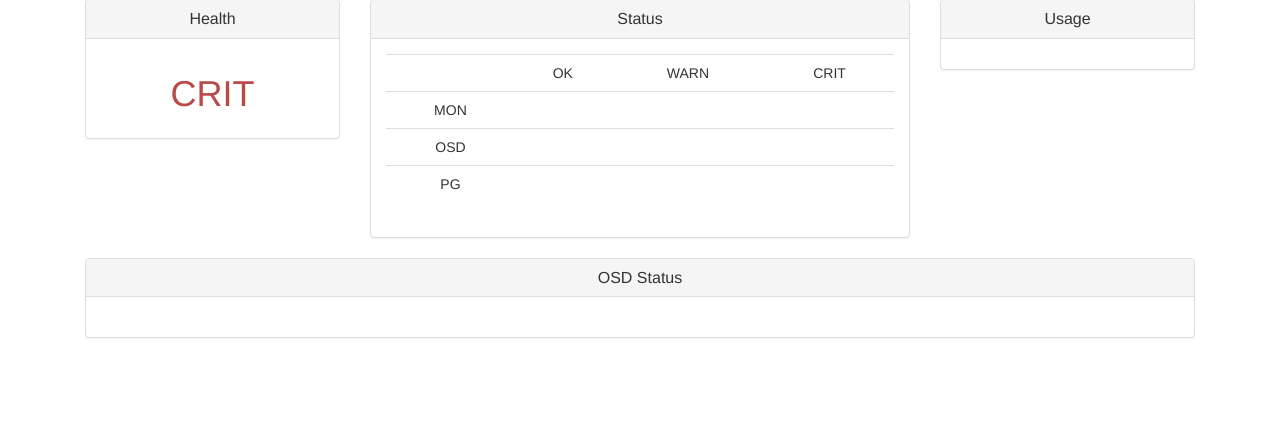
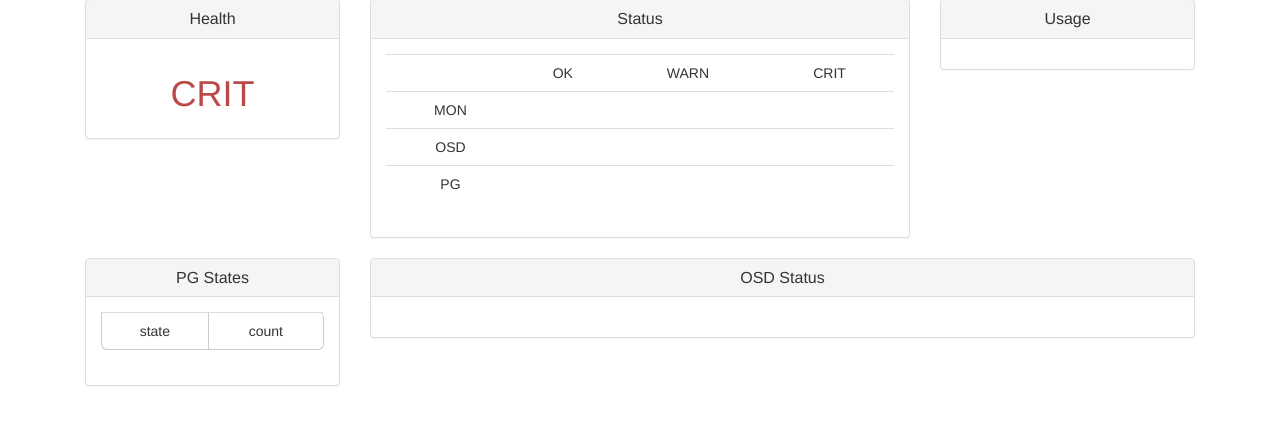
Before and after one commit to mattjcurry/krakendash, a Django app: template kraken/status/templates/home.html in a window 1280 px wide. Shown: the part 91-516 px from the top of the page. Run offline with Django 3.2, Linux system fonts and the light colour scheme; the template is opened without the code that fills it, so the values that code supplies are empty; some libraries are stand-ins or nearby versions.

Commit message:
fixed osd status and counters

```diff
--- /dev/null
+++ b/kraken/kraken/static/css/kraken.css
@@ -0,0 +1,27 @@
+.table-curved {
+   border-collapse: separate;
+   border: solid #ccc 1px;
+   border-radius: 6px;
+   border-left: 0px;
+   border-top: 0px;
+}
+.table-curved > thead:first-child > tr:first-child > th {
+    border-bottom: 0px;
+    border-top: solid #ccc 1px;
+}
+.table-curved td, .table-curved th {
+    border-left: 1px solid #ccc;
+    border-top: 1px solid #ccc;
+}
+.table-curved > :first-child > :first-child > :first-child {
+    border-radius: 6px 0 0 0;
+}
+.table-curved > :first-child > :first-child > :last-child {
+    border-radius: 0 6px 0 0;
+}
+.table-curved > :last-child > :last-child > :first-child {
+    border-radius: 0 0 0 6px;
+}
+.table-curved > :last-child > :last-child > :last-child {
+    border-radius: 0 0 6px 0;
+}
--- a/kraken/status/templates/home.html
+++ b/kraken/status/templates/home.html
@@ -45,6 +45,7 @@ SOFTWARE, EVEN IF ADVISED OF THE POSSIBILITY OF SUCH DAMAGE.
 
     <!-- Bootstrap core CSS -->
     <link href="{% static "bootstrap/css/bootstrap.css" %}" rel="stylesheet">
+    <link href="{% static "css/kraken.css" %}" rel="stylesheet">
 
     <!-- Custom styles for this template -->
     <script src="https://ajax.googleapis.com/ajax/libs/jquery/1.9.1/jquery.min.js"></script>
@@ -195,7 +196,36 @@ SOFTWARE, EVEN IF ADVISED OF THE POSSIBILITY OF SUCH DAMAGE.
 
        <div class="row">
 
-          <div class="col-sm-12">
+
+          <div class="col-sm-3">
+            <div class="panel panel-default">
+              <div class="panel-heading">
+                <h3 class="panel-title">PG States</h3>
+              </div>
+              <div class="panel-body">
+
+                <div class="table-responsive">
+                  <table class="table table-curved">
+                    <tr>
+                      <td>state</td>
+                      <td>count</td>
+                    </tr>
+
+                  {% for k, v in pg_states.items %}
+                    <tr>
+                      <td>{{ k }}</td>
+                      <td>{{ v }}</td>
+                    </tr>
+                  {% endfor %}
+                  </table>
+                </div>
+
+              </div>
+            </div>
+          </div>
+
+
+          <div class="col-sm-9">
 
             <div class="panel panel-default">
               <div class="panel-heading">
@@ -209,7 +239,7 @@ SOFTWARE, EVEN IF ADVISED OF THE POSSIBILITY OF SUCH DAMAGE.
                   {% if osd.state.0 == "exists" and osd.state.1 == "up" %}
                     <button type="button" class="btn btn-xs btn-success" role="button" send_url="/osd/{{ osd.osd }}">{{ osd.osd }}</button>
                   {% else %}
-                    <button type="button" class="btn btn-xs btn-danger" role="button">{{ osd.osd }}</button>
+                    <button type="button" class="btn btn-xs btn-danger" role="button" send_url="/osd/{{ osd.osd }}">{{ osd.osd }}</button>
                   {% endif %}
                 {% endfor %}
                 </p>
@@ -225,6 +255,5 @@ SOFTWARE, EVEN IF ADVISED OF THE POSSIBILITY OF SUCH DAMAGE.
 
     </div><!-- /.container -->
 
-
   </body>
 </html>
```
Also changed, not shown: kraken/status/templates/ops.html (+4 -6 lines), kraken/status/templates/osd_details.html (+8 -8 lines), kraken/status/views.py (+19 -41 lines).
